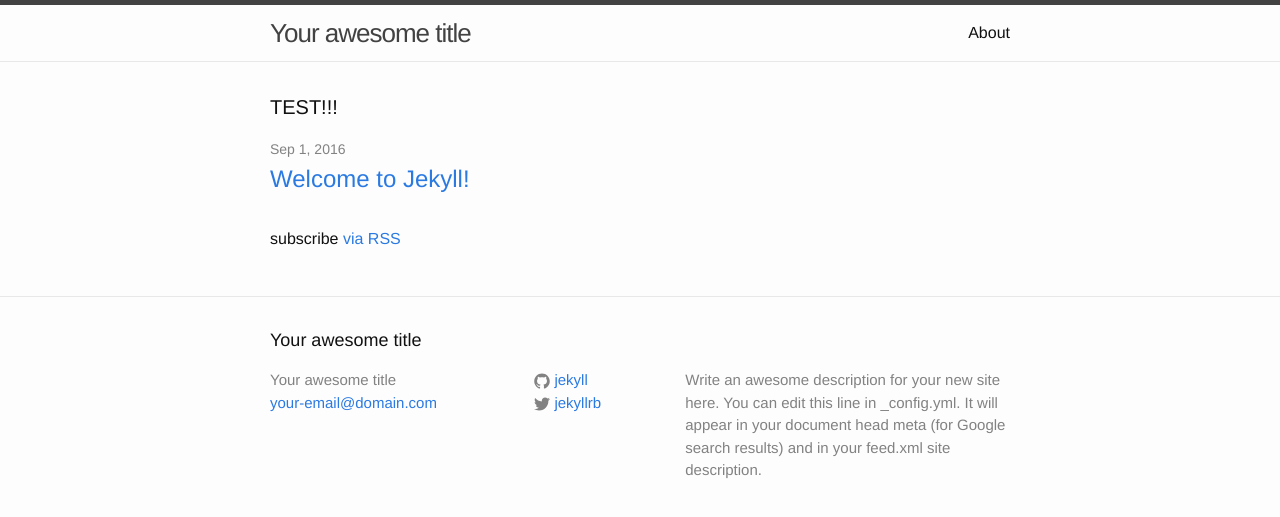
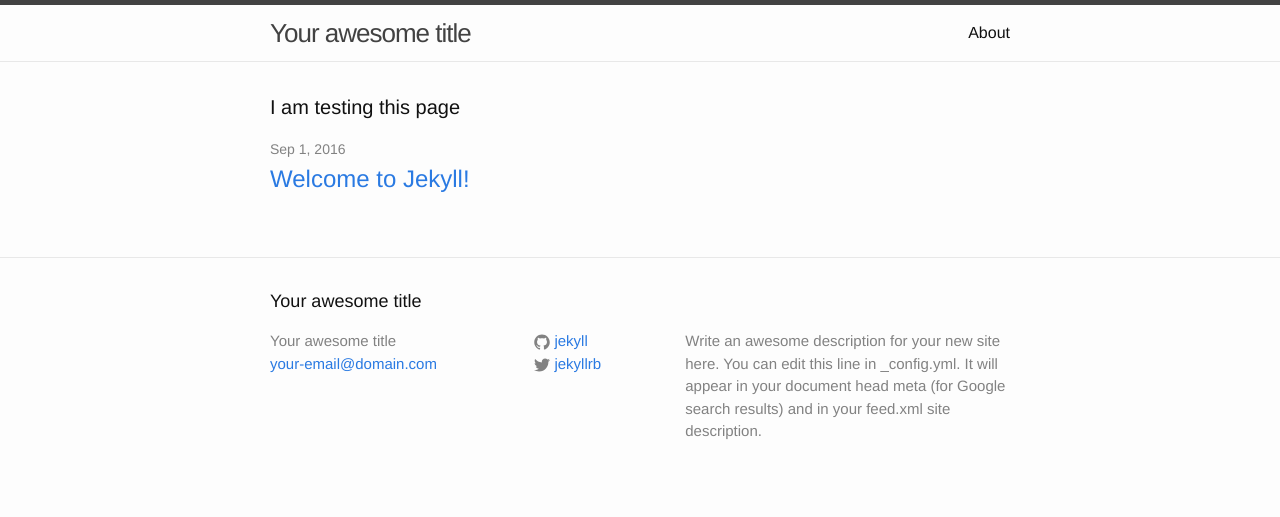
Before and after one commit to dam7t4/dam7t.github.io, a Jekyll site: the page built from index.html, in a window 1280 px wide. Shown: the top 517 px of the page. Built offline with Jekyll 4.4.1, drawn with Linux system fonts in a browser that asks for light colours.

Commit message:
Update index.html

```diff
--- a/index.html
+++ b/index.html
@@ -4,7 +4,7 @@ layout: default
 
 <div class="home">
 
-  <h1 class="page-heading">TEST!!!</h1>
+  <h1 class="page-heading">I am testing this page</h1>
 
   <ul class="post-list">
     {% for post in site.posts %}
@@ -18,6 +18,6 @@ layout: default
     {% endfor %}
   </ul>
 
-  <p class="rss-subscribe">subscribe <a href="{{ "/feed.xml" | prepend: site.baseurl }}">via RSS</a></p>
+
 
 </div>
```
